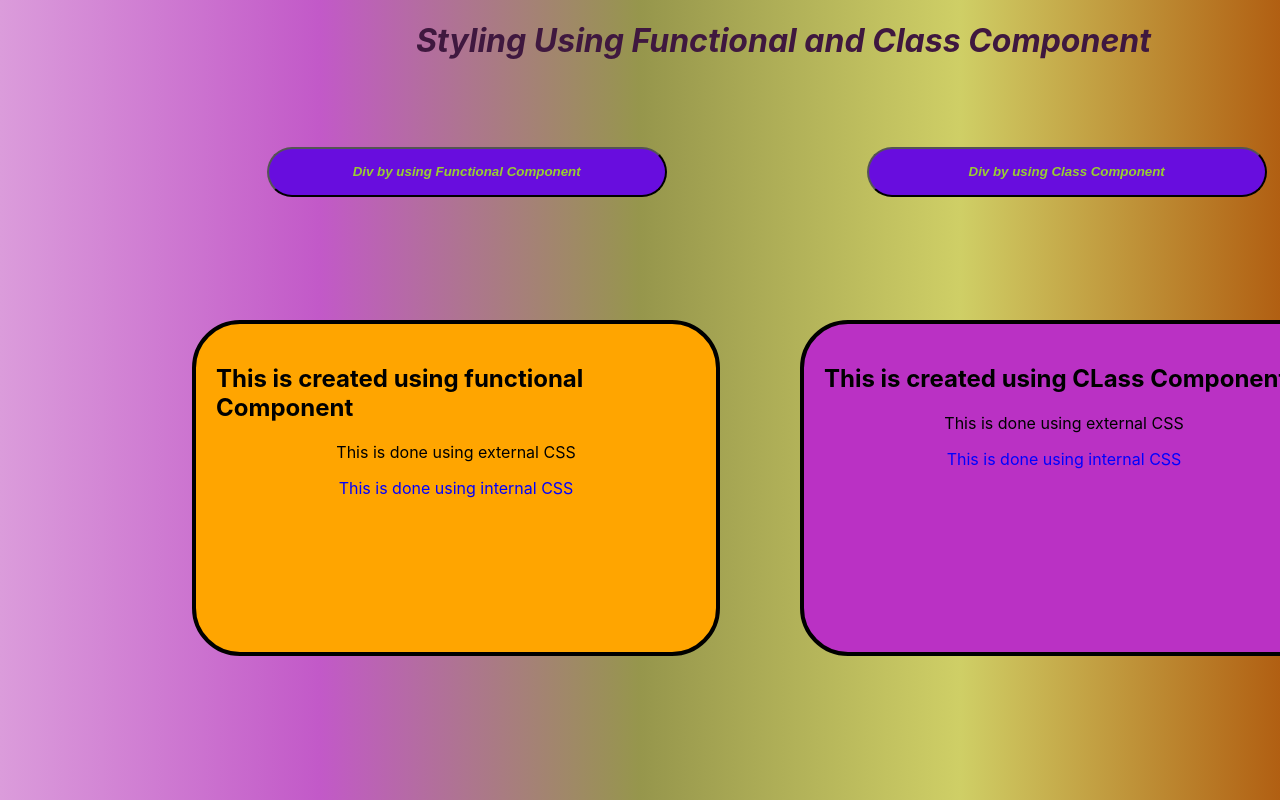
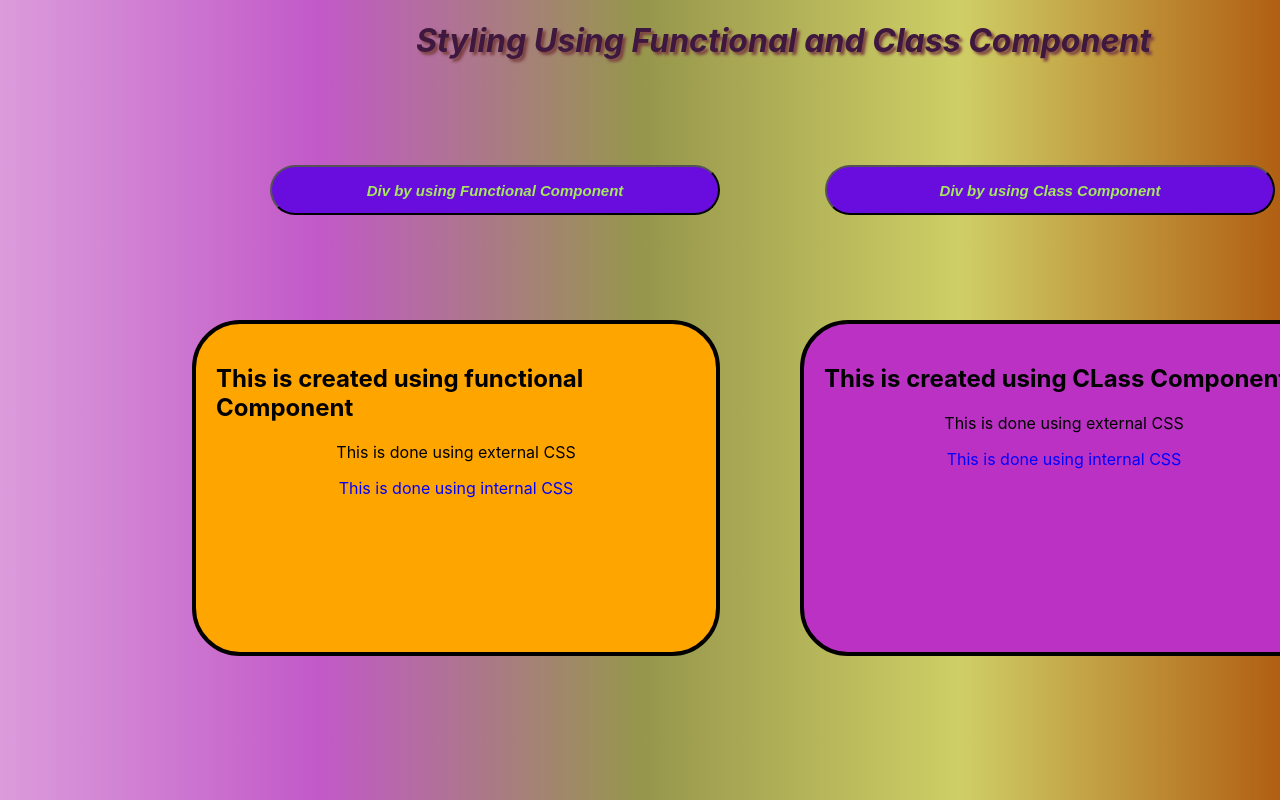
Before and after one commit to Pitambarbittu/React-Assessment-1, a React (Create React App) app: page / in a window 1280 px wide. Shown: the top 800 px of the page. Built offline with nearby package versions, Linux system fonts and the light colour scheme.

Commit message:
Update style.css

```diff
--- a/src/Component/style.css
+++ b/src/Component/style.css
@@ -6,6 +6,7 @@ h1{
     font-style: italic;
     color: rgb(63, 24, 63);
     margin-left: 13em;
+    text-shadow: 3px 3px 3px rgb(124, 65, 65);
 
 }
 
@@ -15,13 +16,15 @@ h1{
   height: 50px;
   width: 30em;
   background-color: rgb(104, 13, 222);
-  color: yellowgreen;
+  color: rgb(167, 231, 94);
   border-radius: 25px;
-  left: 20em;
+  left: 18em;
   top: 11em;
   font-style: italic;
  font-weight: bolder;
   cursor:pointer;
+  font-size: 15px;
+
 
 }
 
@@ -30,13 +33,14 @@ h1{
     height: 50px;
     width: 30em;
     background-color: rgb(104, 13, 222);
-    color: yellowgreen;
+    color: rgb(167, 231, 94);
     border-radius: 25px;
-    left: 65em;
+    left: 55em;
     top: 11em;
     font-style: italic;
     font-weight: bolder;
     cursor: pointer;
+    font-size: 15px;
 
   }
 
@@ -70,9 +74,12 @@ h1{
   }
 
 .btn1:hover{
-  background-color:rgb(179, 121, 234);
+  background-color:rgb(180, 97, 58);
+  text-shadow:3px 3px 3px black ;
+
 }
 
 .btn2:hover{
-    background-color:rgb(179, 121, 234);
+    background-color:rgb(180, 97, 58);
+    text-shadow:3px 3px 3px black ;
   }
```
